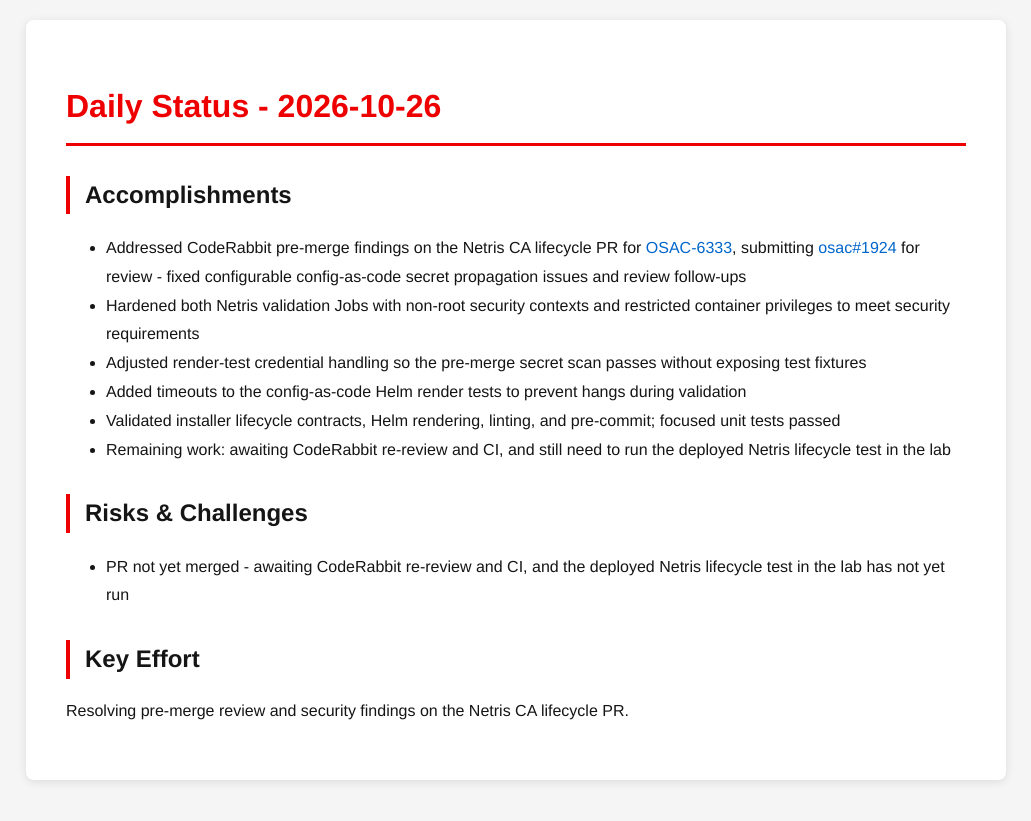
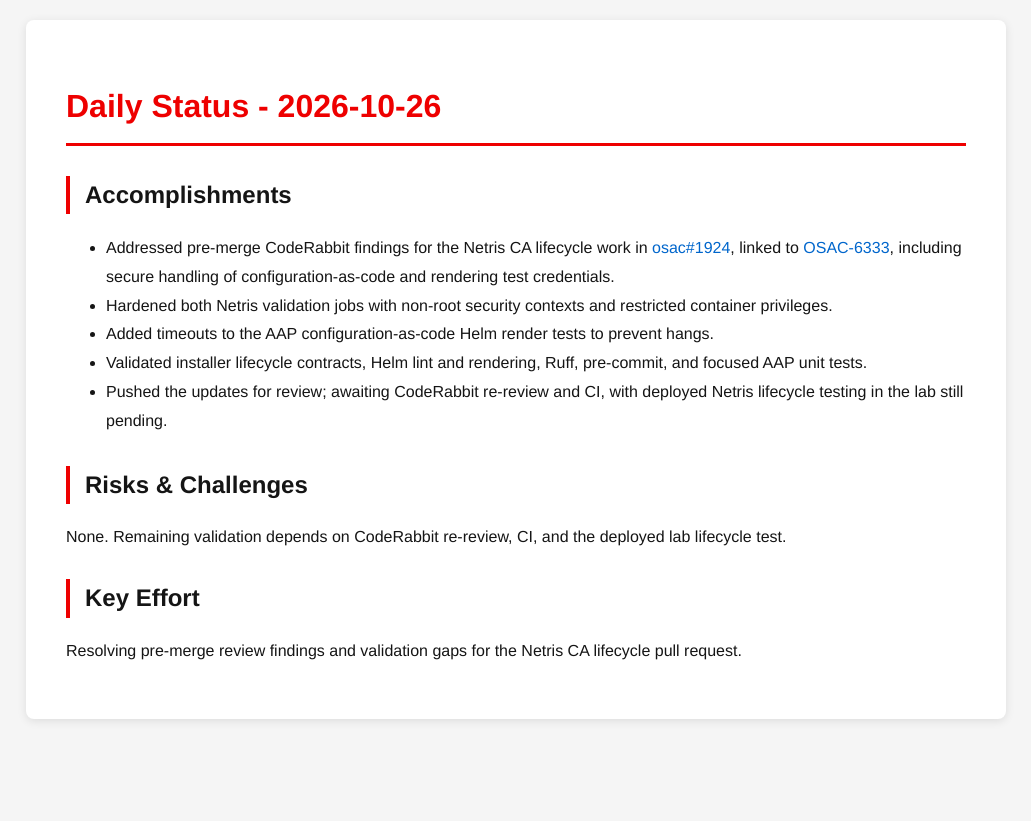
Before and after one commit to tzvatot/daily-status, a Jekyll site: the page built from 2026-10-26.md, in a window 1280 px wide. Shown: the top 821 px of the page, without its empty margins (124-1155 px from the left). Built offline with Jekyll 4.4.1, drawn with Linux system fonts in a browser that asks for light colours.

Commit message:
Daily status update - 2026-10-26

```diff
--- a/2026-10-26.md
+++ b/2026-10-26.md
@@ -7,15 +7,14 @@
 # Daily Status - 2026-10-26
 
 ## Accomplishments
-- Addressed CodeRabbit pre-merge findings on the Netris CA lifecycle PR for [OSAC-6333](https://redhat.atlassian.net/browse/OSAC-6333), submitting [osac#1924](https://github.com/osac-project/osac/pull/1924) for review - fixed configurable config-as-code secret propagation issues and review follow-ups
-- Hardened both Netris validation Jobs with non-root security contexts and restricted container privileges to meet security requirements
-- Adjusted render-test credential handling so the pre-merge secret scan passes without exposing test fixtures
-- Added timeouts to the config-as-code Helm render tests to prevent hangs during validation
-- Validated installer lifecycle contracts, Helm rendering, linting, and pre-commit; focused unit tests passed
-- Remaining work: awaiting CodeRabbit re-review and CI, and still need to run the deployed Netris lifecycle test in the lab
+- Addressed pre-merge CodeRabbit findings for the Netris CA lifecycle work in [osac#1924](https://github.com/osac-project/osac/pull/1924), linked to [OSAC-6333](https://redhat.atlassian.net/browse/OSAC-6333), including secure handling of configuration-as-code and rendering test credentials.
+- Hardened both Netris validation jobs with non-root security contexts and restricted container privileges.
+- Added timeouts to the AAP configuration-as-code Helm render tests to prevent hangs.
+- Validated installer lifecycle contracts, Helm lint and rendering, Ruff, pre-commit, and focused AAP unit tests.
+- Pushed the updates for review; awaiting CodeRabbit re-review and CI, with deployed Netris lifecycle testing in the lab still pending.
 
 ## Risks & Challenges
-- PR not yet merged - awaiting CodeRabbit re-review and CI, and the deployed Netris lifecycle test in the lab has not yet run
+None. Remaining validation depends on CodeRabbit re-review, CI, and the deployed lab lifecycle test.
 
 ## Key Effort
-Resolving pre-merge review and security findings on the Netris CA lifecycle PR.
+Resolving pre-merge review findings and validation gaps for the Netris CA lifecycle pull request.
```
